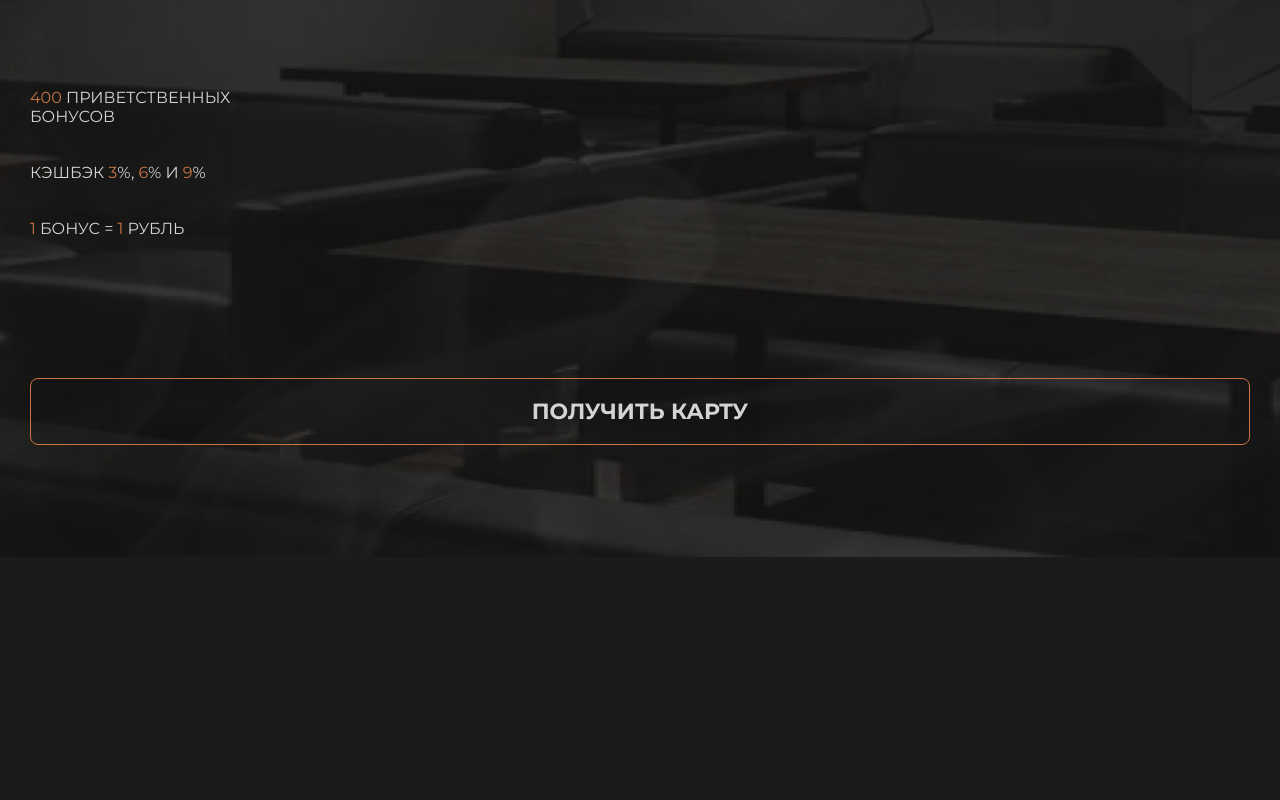
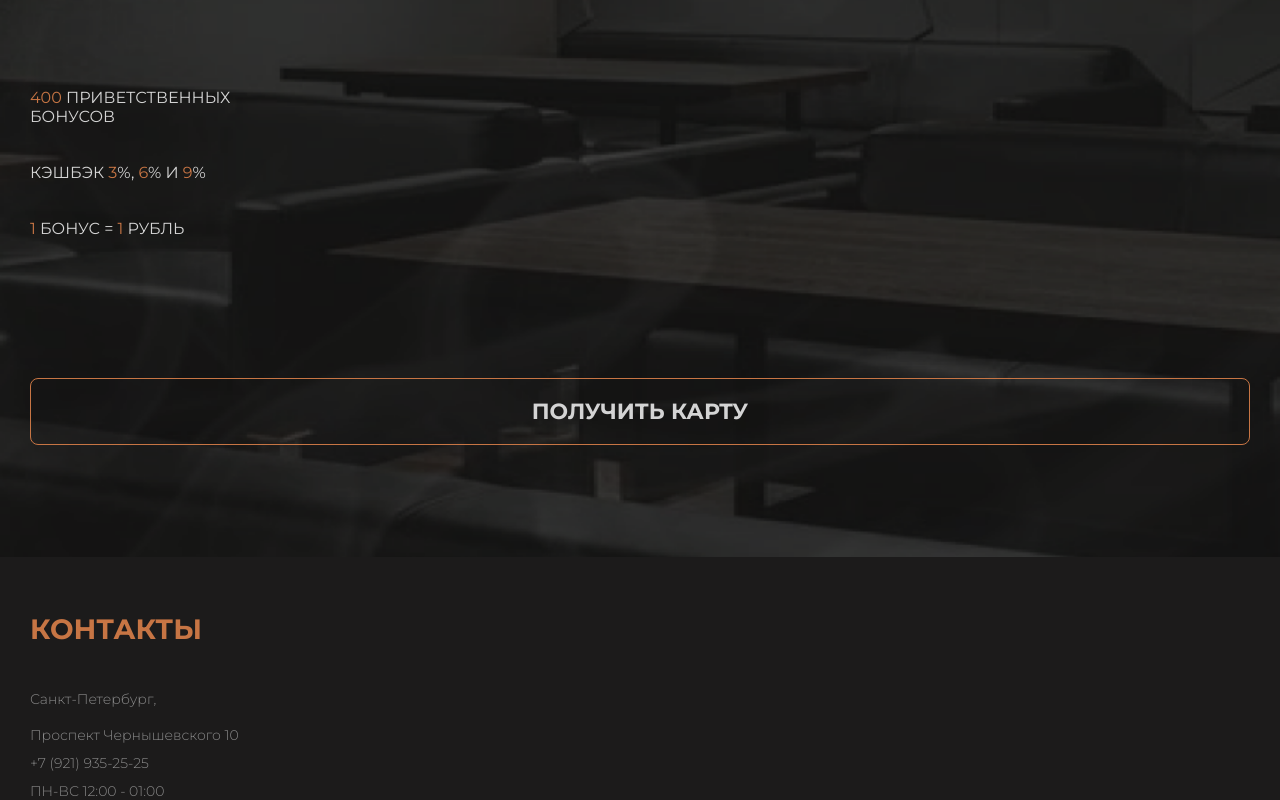
Before and after one commit to jokeramn/sunskrit, a React (Create React App) app: page / in a window 1280 px wide. Shown: the part 823-1623 px from the top of the page. Before the commit the page ends 1380 px from the top, so only its background shows below. Built offline with nearby package versions, Linux system fonts and the light colour scheme.

Commit message:
redesign welcome page and menu

```diff
--- a/src/App.tsx
+++ b/src/App.tsx
@@ -1,8 +1,9 @@
 import { Navigate, Route, Routes, useLocation } from "react-router-dom";
 import "./styles/index.scss";
-import { Welcome } from "./sections/welcome";
-import { Menu } from "./sections/menu";
+import { Welcome } from "sections/welcome";
+import { Menu } from "sections/menu";
 import { useEffect } from "react";
+import { Contacts } from "sections/contacts";
 
 function App() {
     const {pathname} = useLocation();
--- a/src/sections/contacts/contacts.module.css
+++ /dev/null
@@ -1,4 +0,0 @@
-.root {
-    color: blue;
-    height: 100vh;
-}
--- /dev/null
+++ b/src/sections/contacts/contacts.module.scss
@@ -0,0 +1,23 @@
+.root {
+    position: relative;
+    overflow: hidden;
+}
+
+.container {
+    padding: 0 30px;
+    display: flex;
+    flex-direction: column;
+}
+
+.title {
+    margin-top: 55px;
+}
+
+.contactsInfoWrapper {
+    margin-top: 44px;
+    min-height: 110px;
+    max-width: 215px;
+    display: flex;
+    flex-direction: column;
+    justify-content: space-between;
+}
--- a/src/sections/contacts/contacts.tsx
+++ b/src/sections/contacts/contacts.tsx
@@ -1,3 +1,28 @@
-import styles from "./contacts.module.css";
+import styles from "./contacts.module.scss";
+import { Text, Title } from "shared";
 
-export const Contacts = () => <div className={styles.root}>Contacts</div>;
+export const Contacts = () =>
+    <div className={styles.root}>
+        <div className={styles.container}>
+            <Title level={1} className={styles.title}>
+                контакты
+            </Title>
+            <div className={styles.contactsInfoWrapper}>
+                <Text color="secondary">
+                    {`Санкт-Петербург, \n
+                    Проспект Чернышевского 10`}
+                </Text>
+                <a href="tel:+79219352525">
+                    <Text color="secondary">
+                        +7 (921) 935-25-25
+                    </Text>
+                </a>
+                <Text color="secondary">
+                    ПН-ВС 12:00 - 01:00
+                </Text>
+            </div>
+            <div>
+
+            </div>
+        </div>
+    </div>;
--- a/src/sections/welcome/welcome.module.scss
+++ b/src/sections/welcome/welcome.module.scss
@@ -1,5 +1,4 @@
 .root {
-    position: relative;
     overflow: hidden;
 }
 
@@ -43,11 +42,13 @@
     width: 100%;
 }
 
-.title {
+.bonusWrapper {
     margin-top: 115px;
+    position: relative;
 }
 
-.bonusWrapper {
+.bonusTextInfo {
+    margin-top: 95px;
     display: flex;
     flex-direction: column;
     justify-content: space-between;
@@ -56,7 +57,6 @@
     align-items: flex-start;
     text-transform: uppercase;
     font-size: 16px;
-    margin-top: 95px;
     font-weight: 500;
 }
 
@@ -67,7 +67,7 @@
 .phoneWrapperImg {
     position: absolute;
     bottom: 220px;
-    right: -20%;
+    right: -35%;
 
     & > img {
         display: block;
--- a/src/sections/welcome/welcome.tsx
+++ b/src/sections/welcome/welcome.tsx
@@ -3,6 +3,7 @@ import styles from "./welcome.module.scss";
 import logo from 'images/logo.png'
 import phone from 'images/phone.png'
 import { Button, Text, Title } from "shared";
+import { Contacts } from "sections/contacts";
 
 export const Welcome = () => {
     const redirectToLink = (link: string) => window.open(link, "_blank");
@@ -33,18 +34,20 @@ export const Welcome = () => {
                         Пн-Вс 12:00 - 01:00
                     </span>
                 </div>
-                <Title level={1} className={styles.title}>
+                <div className={styles.bonusWrapper}>
+                    <Title level={1}>
                         бонусная карта
                     </Title>
-                <div className={styles.bonusWrapper}>
+                    <div className={styles.bonusTextInfo}>
                     <span>
-                        <Text>400</Text> приветственных бонусов
+                        <Text color="additional">400</Text> приветственных бонусов
                     </span>
                         <span>
-                        кэшбэк <Text>3</Text>%, <Text>6</Text>% и <Text>9</Text>%
+                        кэшбэк <Text color="additional">3</Text>%, <Text color="additional">6</Text>% и <Text
+                            color="additional">9</Text>%
                     </span>
                         <span>
-                        <Text>1</Text> бонус = <Text>1</Text> рубль
+                        <Text color="additional">1</Text> бонус = <Text color="additional">1</Text> рубль
                     </span>
                     </div>
                     <div className={styles.btnBonusWrapper}>
@@ -58,5 +61,7 @@ export const Welcome = () => {
                     </div>
                 </div>
             </div>
+            <Contacts/>
+        </div>
     )
 };
--- a/src/shared/ui/text/text.module.scss
+++ b/src/shared/ui/text/text.module.scss
@@ -1,3 +1,15 @@
 .text {
+  white-space: pre-line;
+}
+
+.primary {
+  color: var(--color-primary);
+}
+
+.secondary {
+  color: var(--color-secondary);
+}
+
+.additional {
   color: var(--color-additional);
 }
--- a/src/shared/ui/text/text.tsx
+++ b/src/shared/ui/text/text.tsx
@@ -2,15 +2,28 @@ import React, { FC, HTMLProps, ReactNode } from 'react';
 import styles from "./text.module.scss";
 import cx from "classnames";
 
-type TitleProps  = {
+type Color = 'primary' | 'secondary' | 'additional';
+
+const enum Colors {
+    PRIMARY = 'primary',
+    SECONDARY = 'secondary',
+    ADDITIONAL = 'additional'
+}
+
+type TitleProps = {
     children: ReactNode;
     className?: string;
+    color: Color;
 } & HTMLProps<HTMLSpanElement>;
 
-export const Text: FC<TitleProps> = ({children, className, ...rest}) => {
+export const Text: FC<TitleProps> = ({children, className, color, ...rest}) => {
 
     return (
-        <span className={cx(styles.text, {}, [className])} {...rest}>
+        <span className={cx(styles.text, {
+            [styles.primary]: color === Colors.PRIMARY,
+            [styles.secondary]: color === Colors.SECONDARY,
+            [styles.additional]: color === Colors.ADDITIONAL,
+        }, [className])} {...rest}>
             {children}
         </span>
     );
```
Also changed, not shown: 1 other file (tests, documents, lock files or other folders). Lines whose indentation alone changed are shown as unchanged.
